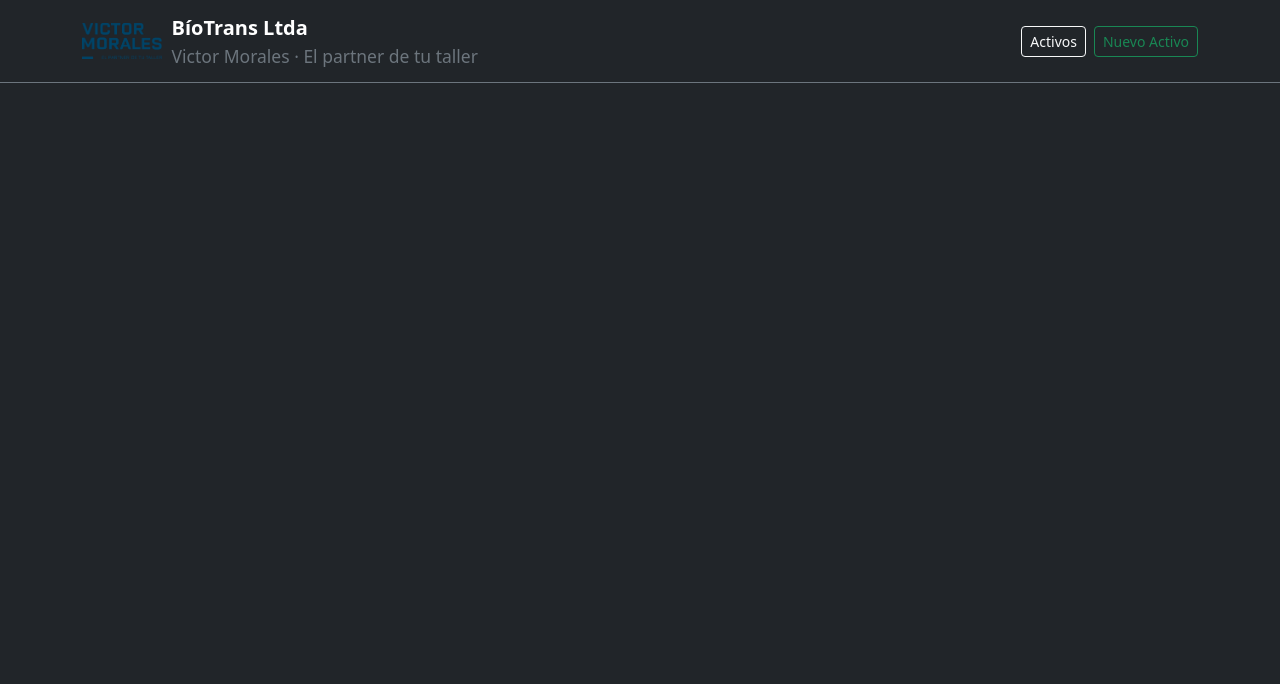
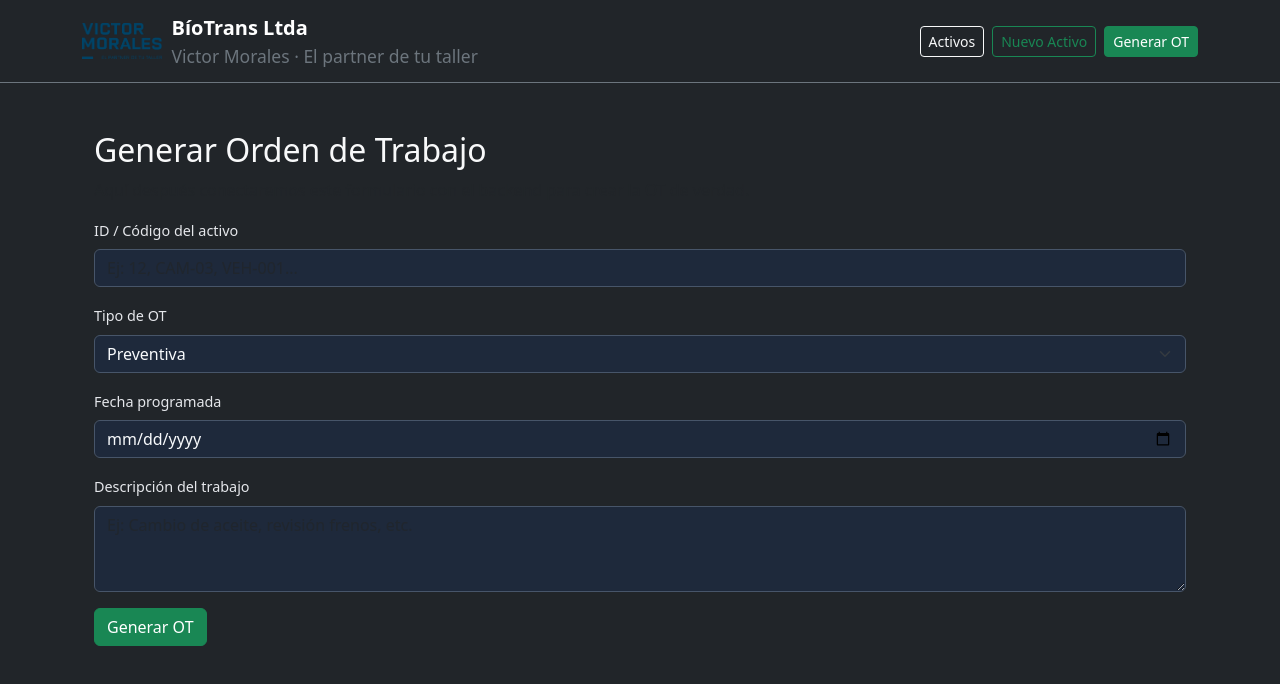
Before and after one commit to benjaelbakan/PROYECTOFINAL_GESTION, a React (Vite) app in the folder fronted/: page /ot/nueva in a window 1280 px wide. Shown: the top 684 px of the page. Built offline with nearby package versions, Linux system fonts and the light colour scheme.

Commit message:
Agregue boton Generar OT (Orden de trabajo) y al presionar redirige a un basico formulario (Faltan muchas cosas)

```diff
--- a/fronted/src/App.jsx
+++ b/fronted/src/App.jsx
@@ -1,9 +1,10 @@
 // fronted/src/App.jsx
-import { Routes, Route, NavLink } from "react-router-dom";
+import { BrowserRouter, Routes, Route, NavLink, Link } from "react-router-dom";
 import Activos from "./pages/Activos";
 import CrearActivo from "./pages/CrearActivo";
 import EditarActivo from "./pages/EditarActivo";
 import logoVictor from "./assets/victor-morales-logo.png";
+import GenerarOT from "./pages/GenerarOT";
 
 function App() {
   return (
@@ -44,6 +45,14 @@ function App() {
             >
               Nuevo Activo
             </NavLink>
+
+
+            <NavLink
+              to="/ot/nueva"
+              className="btn btn-outline-success btn-sm ms-2"
+            >
+              Generar OT
+            </NavLink>
           </div>
         </div>
       </nav>
@@ -55,11 +64,15 @@ function App() {
             <Route path="/" element={<Activos />} />
             <Route path="/activos/nuevo" element={<CrearActivo />} />
             <Route path="/activos/:id/editar" element={<EditarActivo />} />
+            <Route path="/ot/nueva" element={<GenerarOT />} />
           </Routes>
         </div>
       </main>
     </div>
+
+
   );
 }
 
+
 export default App;
--- a/fronted/src/pages/Activos.jsx
+++ b/fronted/src/pages/Activos.jsx
@@ -1,6 +1,6 @@
 // fronted/src/pages/Activos.jsx
 import { useEffect, useState } from "react";
-import { useNavigate } from "react-router-dom";
+import { useNavigate  } from "react-router-dom";
 import axios from "axios";
 
 function Activos() {
@@ -46,6 +46,21 @@ function Activos() {
     }
   };
 
+    function HeaderActivos() {
+    return (
+      <div className="encabezado">
+        {/* pestañas o botones */}
+        <div style={{ display: "flex", gap: "8px" }}>
+          <Link to="/">
+            <button>Activos</button>
+          </Link>
+
+
+        </div>
+      </div>
+    );
+  }
+
   return (
     <div className="row justify-content-center">
       <div className="col-12">
@@ -59,6 +74,8 @@ function Activos() {
               >
                 + Nuevo Activo
               </button>
+
+
             </div>
 
             {errorMsg && (
@@ -108,6 +125,7 @@ function Activos() {
                         </td>
                       </tr>
                     ))}
+
                   </tbody>
                 </table>
               </div>
--- /dev/null
+++ b/fronted/src/pages/GenerarOT.jsx
@@ -0,0 +1,106 @@
+import { useState } from "react";
+
+function GenerarOT() {
+  // Estados del formulario
+  const [activoId, setActivoId] = useState("");
+  const [tipo, setTipo] = useState("preventiva");
+  const [descripcion, setDescripcion] = useState("");
+  const [fechaProgramada, setFechaProgramada] = useState("");
+  const [mensaje, setMensaje] = useState(null);
+
+  const handleSubmit = (e) => {
+    e.preventDefault(); // evita que se recargue la página
+
+    // Objeto OT que enviaríamos al backend
+    const nuevaOT = {
+      activoId,
+      tipo,
+      descripcion,
+      fechaProgramada,
+    };
+
+    console.log("OT a enviar:", nuevaOT);
+
+    // de momento solo mostramos un mensaje local
+    setMensaje("OT generada (simulada). Después la enviaremos al backend.");
+
+    // opcional: limpiar formulario
+    // setActivoId("");
+    // setTipo("preventiva");
+    // setDescripcion("");
+    // setFechaProgramada("");
+  };
+
+  return (
+    <div className="container mt-4">
+      <h2>Generar Orden de Trabajo</h2>
+      <p className="text-muted">
+        Aquí después conectaremos este formulario con el backend para crear la OT de verdad.
+      </p>
+
+      {mensaje && (
+        <div className="alert alert-success py-2">
+          {mensaje}
+        </div>
+      )}
+
+      <form onSubmit={handleSubmit} className="mt-3">
+        {/* ID o código del activo */}
+        <div className="mb-3">
+          <label className="form-label">ID / Código del activo</label>
+          <input
+            type="text"
+            className="form-control"
+            value={activoId}
+            onChange={(e) => setActivoId(e.target.value)}
+            placeholder="Ej: 12, CAM-03, VEH-001..."
+            required
+          />
+        </div>
+
+        {/* Tipo de OT */}
+        <div className="mb-3">
+          <label className="form-label">Tipo de OT</label>
+          <select
+            className="form-select"
+            value={tipo}
+            onChange={(e) => setTipo(e.target.value)}
+          >
+            <option value="preventiva">Preventiva</option>
+            <option value="correctiva">Correctiva</option>
+          </select>
+        </div>
+
+        {/* Fecha programada */}
+        <div className="mb-3">
+          <label className="form-label">Fecha programada</label>
+          <input
+            type="date"
+            className="form-control"
+            value={fechaProgramada}
+            onChange={(e) => setFechaProgramada(e.target.value)}
+          />
+        </div>
+
+        {/* Descripción */}
+        <div className="mb-3">
+          <label className="form-label">Descripción del trabajo</label>
+          <textarea
+            className="form-control"
+            rows="3"
+            value={descripcion}
+            onChange={(e) => setDescripcion(e.target.value)}
+            placeholder="Ej: Cambio de aceite, revisión frenos, etc."
+            required
+          />
+        </div>
+
+        <button type="submit" className="btn btn-success">
+          Generar OT
+        </button>
+      </form>
+    </div>
+  );
+}
+
+export default GenerarOT;
```
